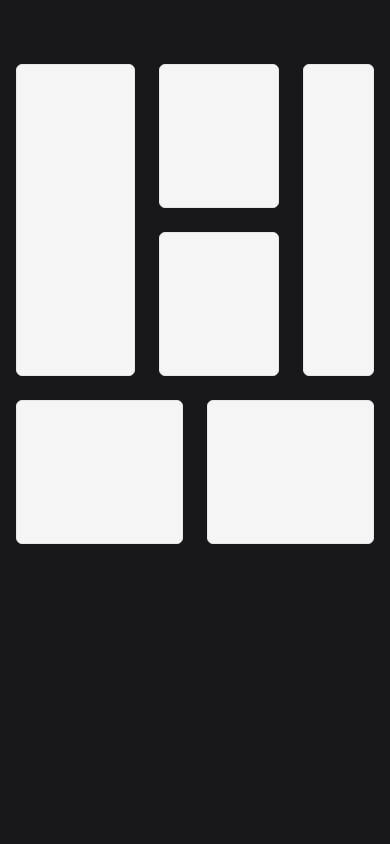
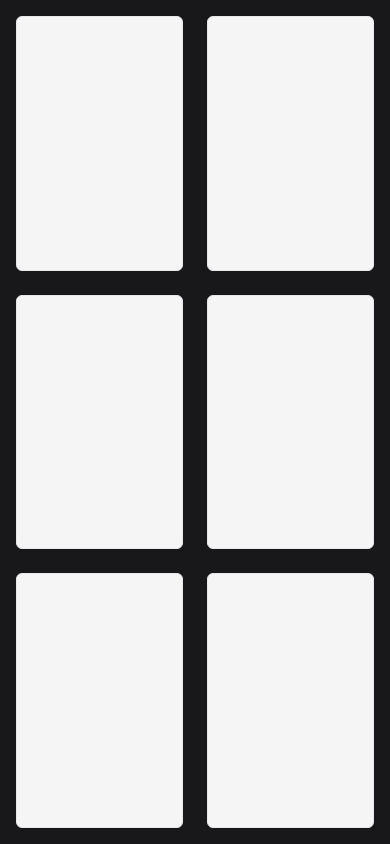
Before and after one commit to md-fahad-ali/agency_threejs_design, a Next.js app: page /test in a window 390 px wide. Built offline with nearby package versions, Linux system fonts and the light colour scheme.

Commit message:
update:tada

```diff
--- a/components/Navbars.jsx
+++ b/components/Navbars.jsx
@@ -69,7 +69,7 @@ const Navbars = () => {
                     y: isVisible ? 0 : -100,
                 }}
                 ref={animationRef}
-                transition={{ duration: 0.3 }}
+                transition={{ duration: 0.1 }}
             >
                 <div className={` relative -top-[7px] md:top-auto mx-auto px-4 sm:px-6 lg:px-8`}>
                     <div className="flex items-center justify-between h-16">
@@ -139,7 +139,7 @@ const Navbars = () => {
                                         }, {
                                             opacity: 1,
                                             y: 0,
-                                            duration: 0.3,
+                                            duration: 0.1,
                                             ease: "power2.out"
                                         })
                                     } else {
@@ -152,7 +152,7 @@ const Navbars = () => {
                                             // boxShadow: "0 4px 6px -1px rgba(29, 28, 28, 0.596), 0 2px 4px -1px rgba(0, 0, 0, 0.06)",
                                             backdropFilter: "blur(15px)",
                                             height: "100%",
-                                            duration: 0.3,
+                                            duration: 0.1,
                                             borderRadius: "0px",
                                             ease: "power2.out",
                                         }).fromTo(linksRef.current, {
@@ -161,7 +161,7 @@ const Navbars = () => {
                                         }, {
                                             opacity: 1,
                                             y: 0,
-                                            duration: 0.5,
+                                            duration: 0.1,
                                             ease: "power2.out"
                                         })
                                     }
@@ -173,23 +173,23 @@ const Navbars = () => {
                                         tl.fromTo(animationRef.current, {
                                             width: "100%",
                                             height: "100%", // Animate to 100%
-                                            duration: 0.5, // Duration for height animation,
+                                            duration: 0.1, // Duration for height animation,
                                             borderRadius: "0px",
                                             ease: "power2.out"
                                         }, {
                                             width: "100%",
                                             height: "50px", // Animate to 100%
-                                            duration: 0.5, // Duration for height animation,
+                                            duration: 0.1, // Duration for height animation,
                                             borderRadius: "0px",
                                             ease: "power2.out"
                                         }).fromTo(animationRef.current, {
                                             width: "100%",
-                                            duration: 0.5, // Duration for height animation,
+                                            duration: 0.1, // Duration for height animation,
                                             borderRadius: "0px",
                                             ease: "power2.out"
                                         }, {
                                             width: "70%",
-                                            duration: 0.5, // Duration for height animation,
+                                            duration: 0.1, // Duration for height animation,
                                             borderRadius: "9999px",
                                             ease: "power2.out",
 
@@ -198,14 +198,14 @@ const Navbars = () => {
                                         tl.fromTo(animationRef.current, {
                                             width: "100%",
                                             height: "100%", // Animate to 100%
-                                            duration: 0.5, // Duration for height animation,
+                                            duration: 0.1, // Duration for height animation,
                                             borderRadius: "0px",
                                             ease: "power2.out"
                                         }, {
                                             width: "100%",
                                             backgroundColor: "transparent",
                                             height: "50px", // Animate to 100%
-                                            duration: 0.5, // Duration for height animation,
+                                            duration: 0.1, // Duration for height animation,
                                             borderRadius: "0px",
                                             ease: "power2.out",
 
--- a/pages/test.js
+++ b/pages/test.js
@@ -1,31 +1,31 @@
-import React, { useEffect, useCallback, useState } from "react";
+import React from "react";
 
 export default function Test() {
   return (
     <div>
-      <div className="grid grid-cols-8 gap-6 max-w-7xl w-full mx-auto p-4 rounded-md my-12 grid-flow-dense">
+      <div className="grid grid-cols-2 md:grid-cols-8 gap-6 max-w-7xl w-full mx-auto p-4 h-[100dvh] rounded-md grid-flow-dense">
         <div
-          className="rounded-md border relative min-h-36 grid-flow-dense col-span-3 row-span-3"
+          className="rounded-md border relative min-h-36 grid-flow-dense col-span-1 md:col-span-3 row-span-1 md:row-span-3"
           style={{ backgroundColor: "#f5f5f5" }}
         ></div>
         <div
-          className="rounded-md border relative min-h-36 grid-flow-dense col-span-3 row-span-1"
+          className="rounded-md border relative min-h-36 grid-flow-dense col-span-1 md:col-span-3 row-span-1 md:row-span-1"
           style={{ backgroundColor: "#f5f5f5" }}
         ></div>
         <div
-          className="rounded-md border relative min-h-36 grid-flow-dense col-span-2 row-span-3"
+          className="rounded-md border relative min-h-36 grid-flow-dense col-span-1 md:col-span-2 row-span-1 md:row-span-3"
           style={{ backgroundColor: "#f5f5f5" }}
         ></div>
         <div
-          className="rounded-md border relative min-h-36 grid-flow-dense col-span-3 row-span-2"
+          className="rounded-md border relative min-h-36 grid-flow-dense col-span-1 md:col-span-3 row-span-1 md:row-span-2"
           style={{ backgroundColor: "#f5f5f5" }}
         ></div>
         <div
-          className="rounded-md border relative min-h-36 grid-flow-dense col-span-4 row-span-3"
+          className="rounded-md border relative min-h-36 grid-flow-dense col-span-1 md:col-span-4 row-span-1 md:row-span-3"
           style={{ backgroundColor: "#f5f5f5" }}
         ></div>
         <div
-          className="rounded-md border relative min-h-36 grid-flow-dense col-span-4 row-span-3"
+          className="rounded-md border relative min-h-36 grid-flow-dense col-span-1 md:col-span-4 row-span-1 md:row-span-3"
           style={{ backgroundColor: "#f5f5f5" }}
         ></div>
       </div>
```
